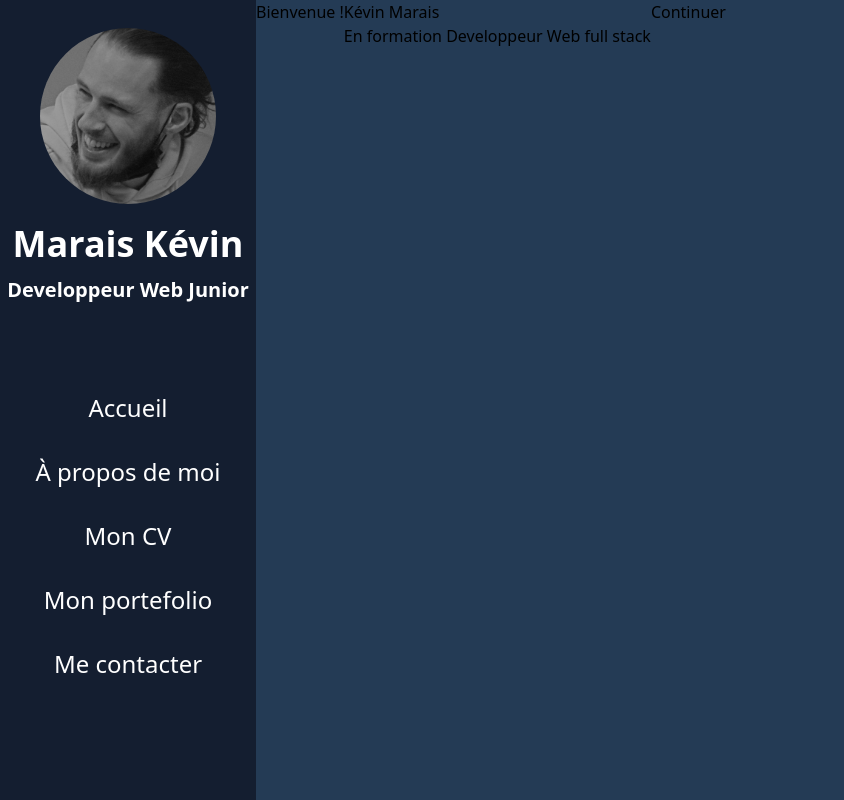
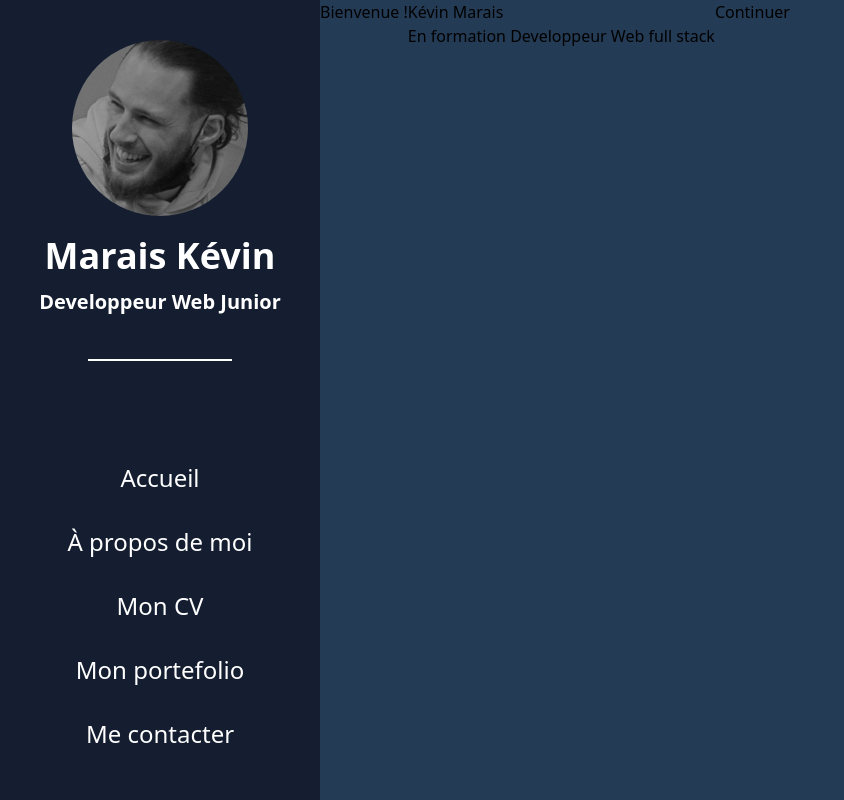
Before and after one commit to KvnMrs/Portfolio-ReactJs, a React (Create React App) app: page / in a window 1280 px wide. Shown: the whole page, without its empty margins (0-844 px from the left). Built offline with nearby package versions, Linux system fonts and the light colour scheme.

Commit message:
09.1 - ajout style  span-line

```diff
--- a/src/components/communs/barNav/BarNav.jsx
+++ b/src/components/communs/barNav/BarNav.jsx
@@ -5,21 +5,21 @@ import img_profil from "../../../assets/img_profil.png";
 const BarNav = () => {
   return (
     <>
-      <div className="bg-dark_blue text-white grid flex-shrink-0 grid-col w-64 p-auto h-screen text-center py-2">
+      <div className="bg-dark_blue text-white grid flex-shrink-0 grid-col w-80 h-screen text-center px-6">
         {/* PRENOM NOM */}
-        <div className="h-44">
+        <div className="mt-5">
           <img
             src={img_profil}
             alt="image-profil"
-            className="rounded-full w-44 m-auto my-5"
+            className="rounded-full w-44 mx-auto my-5"
           />
           <h1 className="text-4xl font-bold my-3">Marais Kévin</h1>
           <h2 className="text-xl font-semibold m-1">Developpeur Web Junior</h2>
           {/* IMG PROFIL */}
         </div>
-
+        <span className="border-solid border-b-2 border-white w-36 m-auto" />
         {/* NAVIGATION */}
-        <div className="grid flex-shrink-0 grid-col text-2xl h-80 mt-28">
+        <div className="grid flex-shrink-0 grid-col text-2xl h-80 mt-20">
           <Link to="/">
             <button
               type="button"
```
